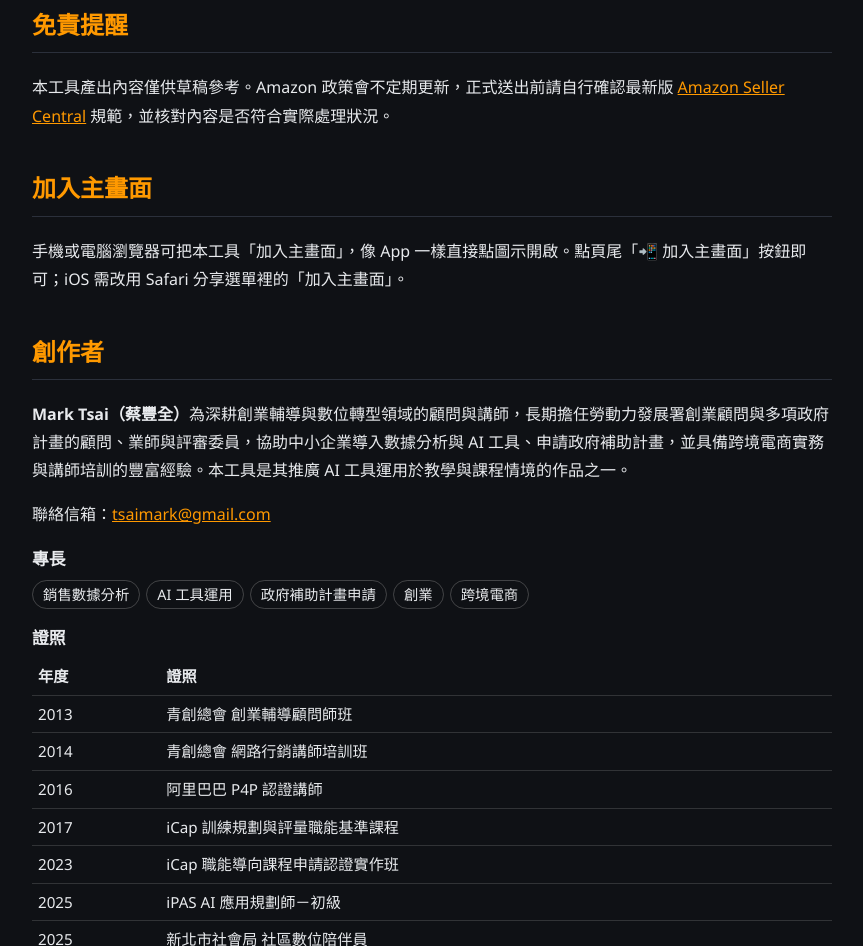
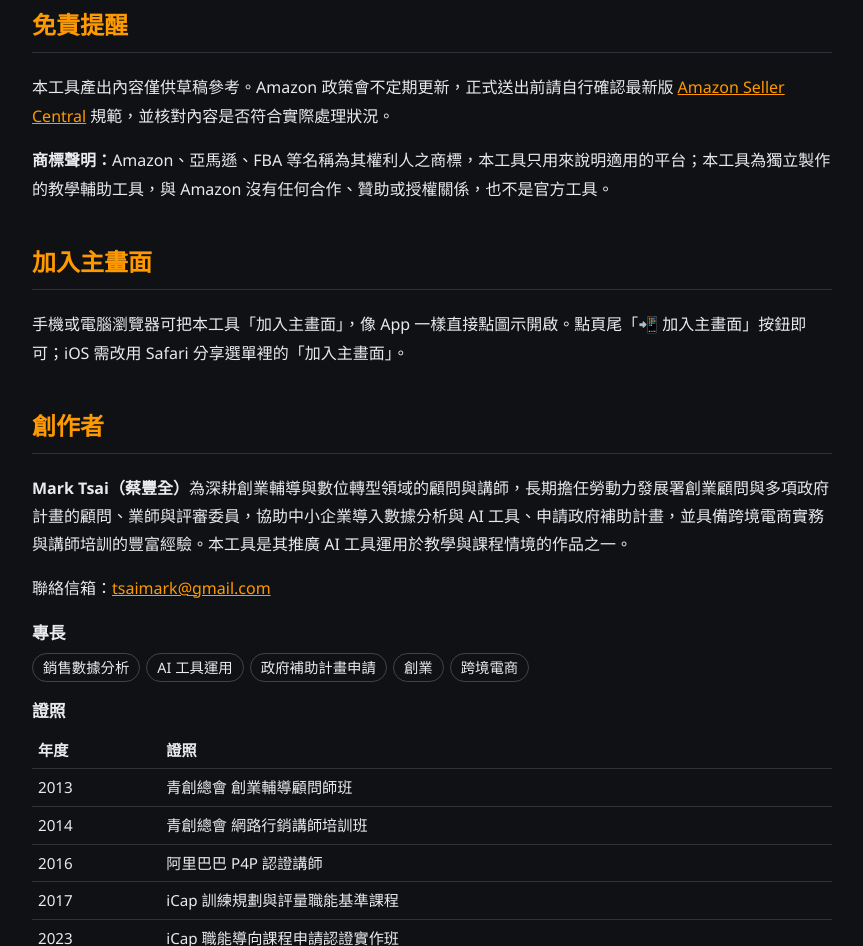
Before and after one commit to M255525/amazon-review-reply-generator, a plain HTML site: page manual.html in a window 1280 px wide. Shown: the part 1236-2182 px from the top of the page, without its empty margins (208-1071 px from the left). Drawn offline with Linux system fonts and the light colour scheme.

Commit message:
智財權檢查：加註商標／來源聲明與相關調整
Co-Authored-By: Claude Opus 5.5 <noreply@anthropic.com>

```diff
--- a/manual.html
+++ b/manual.html
@@ -45,6 +45,7 @@
 
 <h2>免責提醒</h2>
 <p>本工具產出內容僅供草稿參考。Amazon 政策會不定期更新，正式送出前請自行確認最新版 <a href="https://sellercentral.amazon.com/" target="_blank">Amazon Seller Central</a> 規範，並核對內容是否符合實際處理狀況。</p>
+<p><strong>商標聲明：</strong>Amazon、亞馬遜、FBA 等名稱為其權利人之商標，本工具只用來說明適用的平台；本工具為獨立製作的教學輔助工具，與 Amazon 沒有任何合作、贊助或授權關係，也不是官方工具。</p>
 
 <h2>加入主畫面</h2>
 <p>手機或電腦瀏覽器可把本工具「加入主畫面」，像 App 一樣直接點圖示開啟。點頁尾「📲 加入主畫面」按鈕即可；iOS 需改用 Safari 分享選單裡的「加入主畫面」。</p>
```
